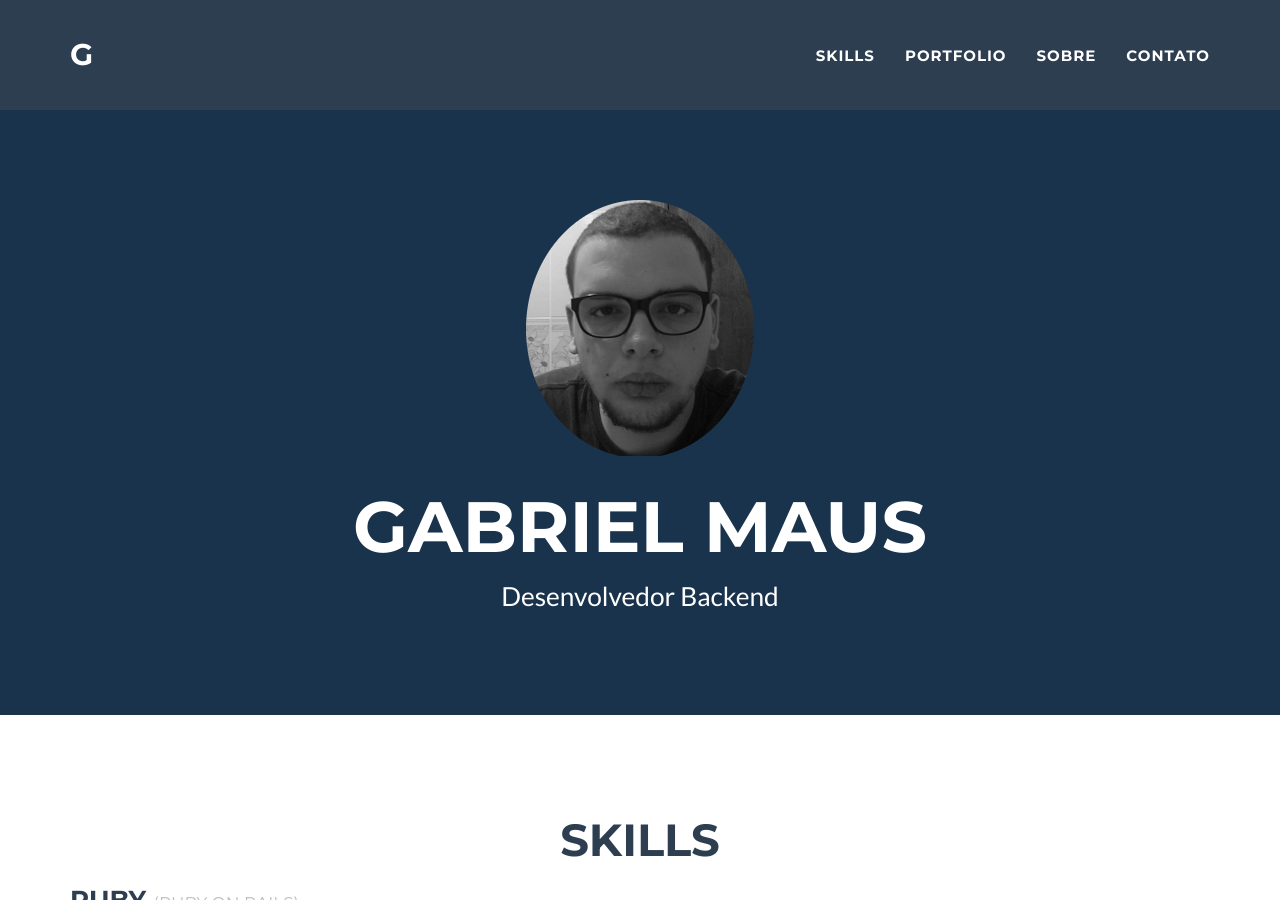
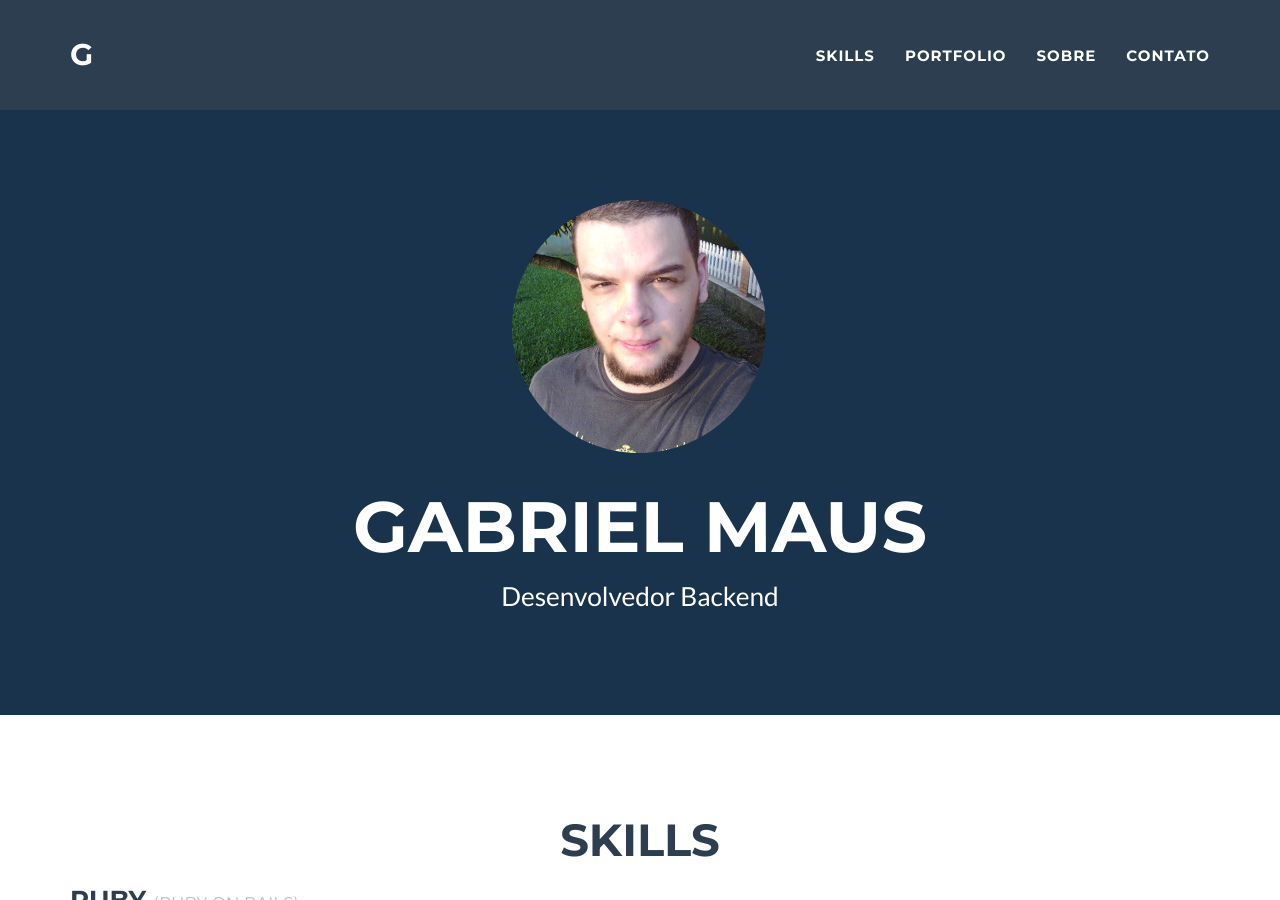
Before and after one commit to gabriel-maus/gabriel-maus.github.io, a Jekyll site: the page built from index.html, in a window 1280 px wide and 900 px high. Built offline with Jekyll 4.4.1, drawn with Linux system fonts in a browser that asks for light colours.

Commit message:
header image change

```diff
--- a/_includes/header.html
+++ b/_includes/header.html
@@ -3,7 +3,7 @@
         <div class="container">
             <div class="row">
                 <div class="col-lg-12">
-                    <img class="img-responsive" src="img/2.png" alt="">
+                    <img class="img-responsive" src="img/5.png" alt="">
                     <div class="intro-text">
                         <span class="name">{{ site.title }}</span>
                         <span class="skills">{{ site.skills }}</span>
```
Also changed, not shown: img/2.png (deleted), img/5.png (added), img/profile3.jpg (deleted).
